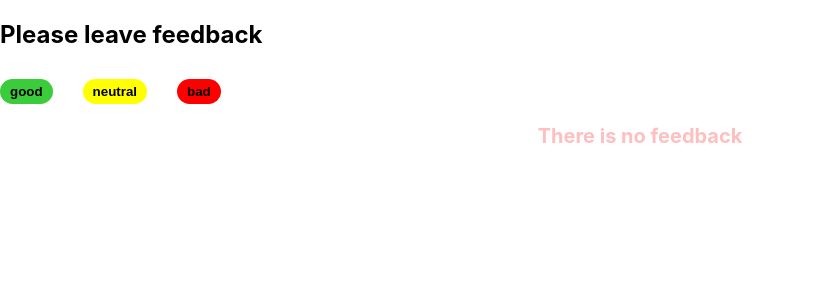
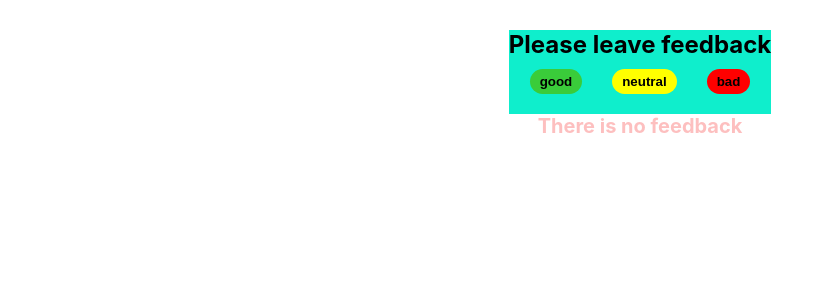
Before and after one commit to Liakhov-Serg/goit-react-hw-04-feedback, a React (Create React App) app: page / in a window 1280 px wide. Shown: the top 300 px of the page, without its empty margins (0-834 px from the left). Built offline with nearby package versions, Linux system fonts and the light colour scheme.

Commit message:
23-50
23-50

```diff
--- a/src/components/FeedbackOptions/FeedbackOptions.module.css
+++ b/src/components/FeedbackOptions/FeedbackOptions.module.css
@@ -21,6 +21,7 @@ button:nth-child(2) {
 }
 button:nth-child(3) {
   background-color: red;
+  margin-right: 0;
 }
 
 button:hover {
--- a/src/components/Section/Section.module.css
+++ b/src/components/Section/Section.module.css
@@ -0,0 +1,5 @@
+.section {
+  display: flex;
+  flex-direction: column;
+  align-items: center;
+}
--- a/src/components/Statistics/Statistics.module.css
+++ b/src/components/Statistics/Statistics.module.css
@@ -12,8 +12,9 @@ ul {
   display: flex;
   flex-direction: column;
   align-items: center;
+
 }
-/* section {
+section {
   text-align: center;
   background-color: rgb(15 238 204);
-} */
+}
--- a/src/index.css
+++ b/src/index.css
@@ -1,5 +1,9 @@
-@import-normalize; /* bring in normalize.css styles */
+/* @import-normalize  */
+/* bring in normalize.css styles */
 
+* {
+  box-sizing: border-box;
+}
 body {
   margin: 0;
   font-family: -apple-system, BlinkMacSystemFont, 'Segoe UI', 'Roboto', 'Oxygen',
@@ -7,9 +11,25 @@ body {
     sans-serif;
   -webkit-font-smoothing: antialiased;
   -moz-osx-font-smoothing: grayscale;
+  padding: 30px;
+
+  display: flex;
+  flex-direction: column;
+  align-items: center;
 }
 
 code {
   font-family: source-code-pro, Menlo, Monaco, Consolas, 'Courier New',
     monospace;
 }
+section {
+  text-align: center;
+}
+
+h1,
+h2 {
+  margin: 0;
+}
+ul {
+  padding-left: 15px;
+}
```
